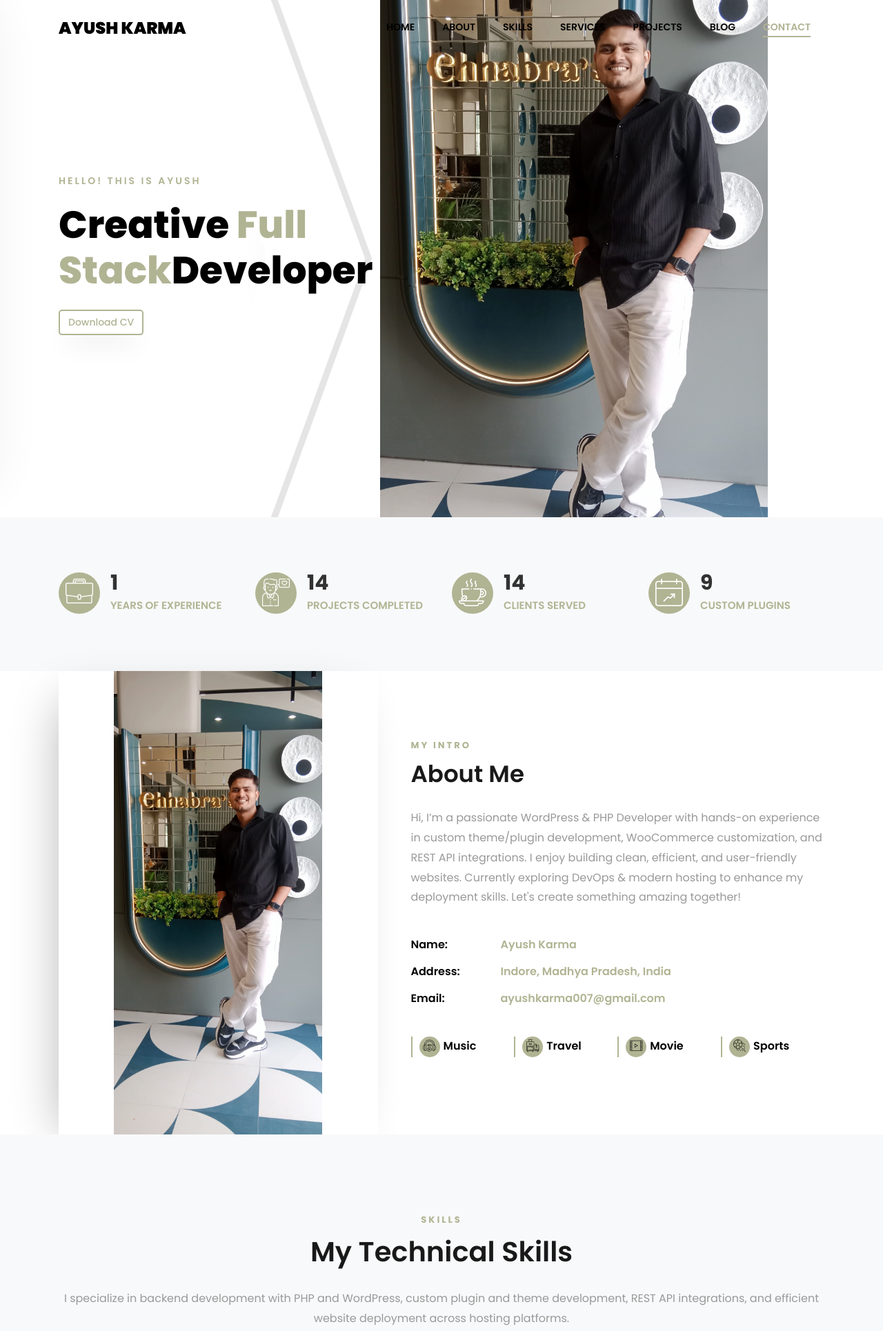
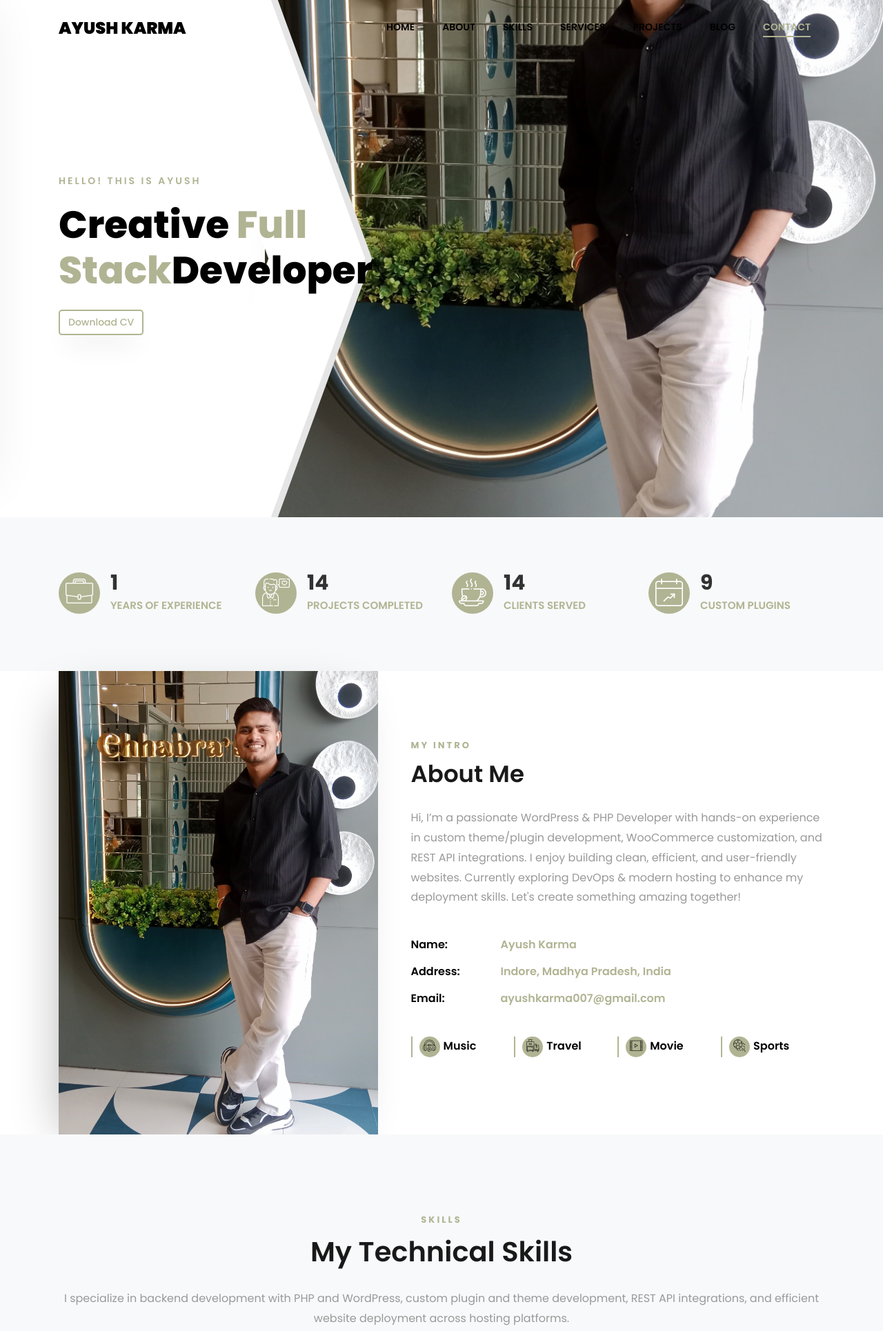
Before and after one commit to Ayushk07/portfolio, a plain HTML site: page index.html in a window 1280 px wide. Shown: the top 1930 px of the page at 69% size. Drawn offline with Linux system fonts and the light colour scheme; some packages are replaced by stand-ins of ours; no server answers; files whose address does not match are found by name.

Commit message:
Update index.html

```diff
--- a/index.html
+++ b/index.html
@@ -44,7 +44,7 @@
 				<div class="overlay"></div>
 				<div class="container-fluid px-md-0">
 					<div class="row d-md-flex no-gutters slider-text align-items-end justify-content-end" data-scrollax-parent="true">
-						<div class="one-third order-md-last img" style="background-image:url(images/me3.jpg);background-size: contain; background-repeat: no-repeat; background-position: top center;">
+						<div class="one-third order-md-last img" style="background-image:url(images/me3.jpg);background-repeat: no-repeat;">
 							<div class="overlay"></div>
 							<div class="overlay-1"></div>
 						</div>
@@ -118,7 +118,7 @@
 				<div class="col-md-6 col-lg-5 d-flex">
 					<div class="img-about img d-flex align-items-stretch">
 						<div class="overlay"></div>
-						<div class="img d-flex align-self-stretch align-items-center" style="background-image:url(images/me.jpg);background-size: contain; background-repeat: no-repeat; background-position: top center;">
+						<div class="img d-flex align-self-stretch align-items-center" style="background-image:url(images/me.jpg); background-repeat: no-repeat; ">
 						</div>
 					</div>
 				</div>
```
